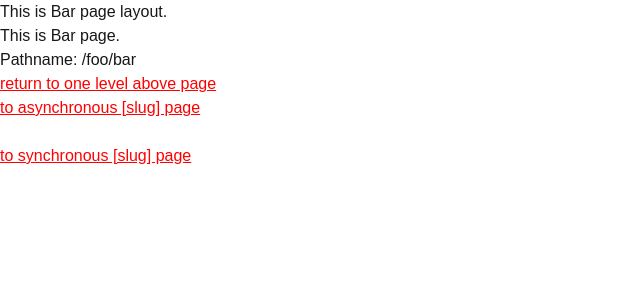
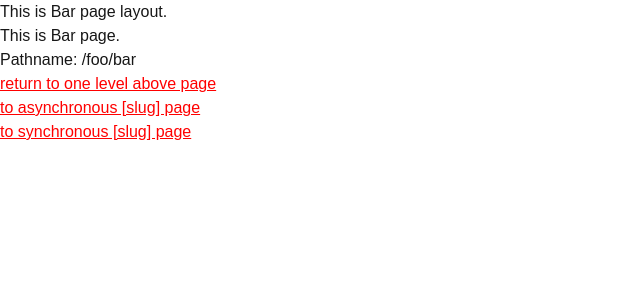
Before and after one commit to altoinu/base_react_nextjs_project-20241220, a Next.js app: page /foo/bar in a window 1280 px wide. Shown: the top 300 px of the page, without its empty margins (0-640 px from the left). Built offline with nearby package versions, Linux system fonts and the light colour scheme.

Commit message:
cleaned up layout

```diff
--- a/app/foo/bar/page.tsx
+++ b/app/foo/bar/page.tsx
@@ -10,27 +10,32 @@ const BarPage = () => {
     <>
       <h2>This is Bar page.</h2>
       <p>Pathname: {pathname}</p>
+      <ul>
+        <li>
           <Link
             href={`${pathname}/..`}
             style={{ color: "red", textDecoration: "underline" }}
           >
             return to one level above page
           </Link>
-      <br />
+        </li>
+        <li>
           <Link
             href={`${pathname}/async/hello`}
             style={{ color: "red", textDecoration: "underline" }}
           >
             to asynchronous [slug] page
           </Link>
-      <br />
-      <br />
+        </li>
+        <li>
           <Link
             href={`${pathname}/sync/hello`}
             style={{ color: "red", textDecoration: "underline" }}
           >
             to synchronous [slug] page
           </Link>
+        </li>
+      </ul>
       <br />
     </>
   );
```
Also changed, not shown: 1 other file (tests, documents, lock files or other folders). Lines whose indentation alone changed are shown as unchanged.
